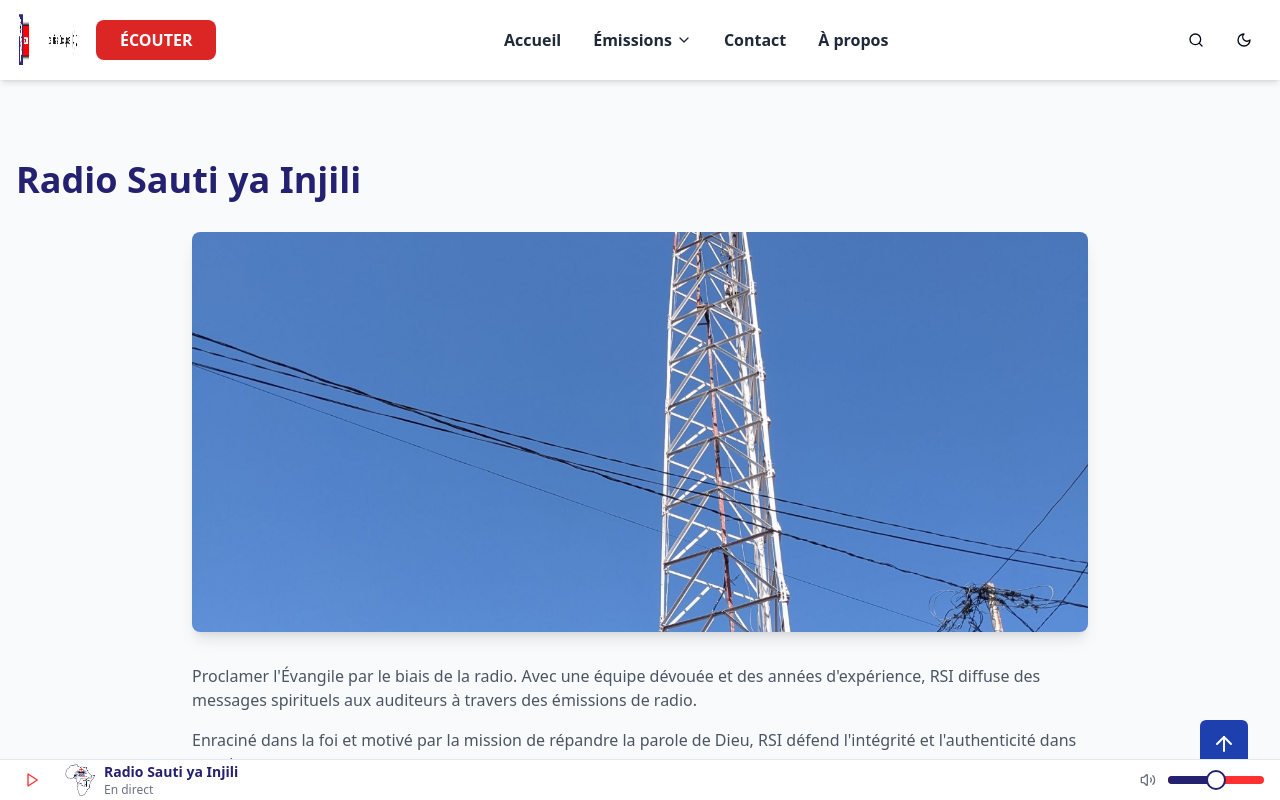
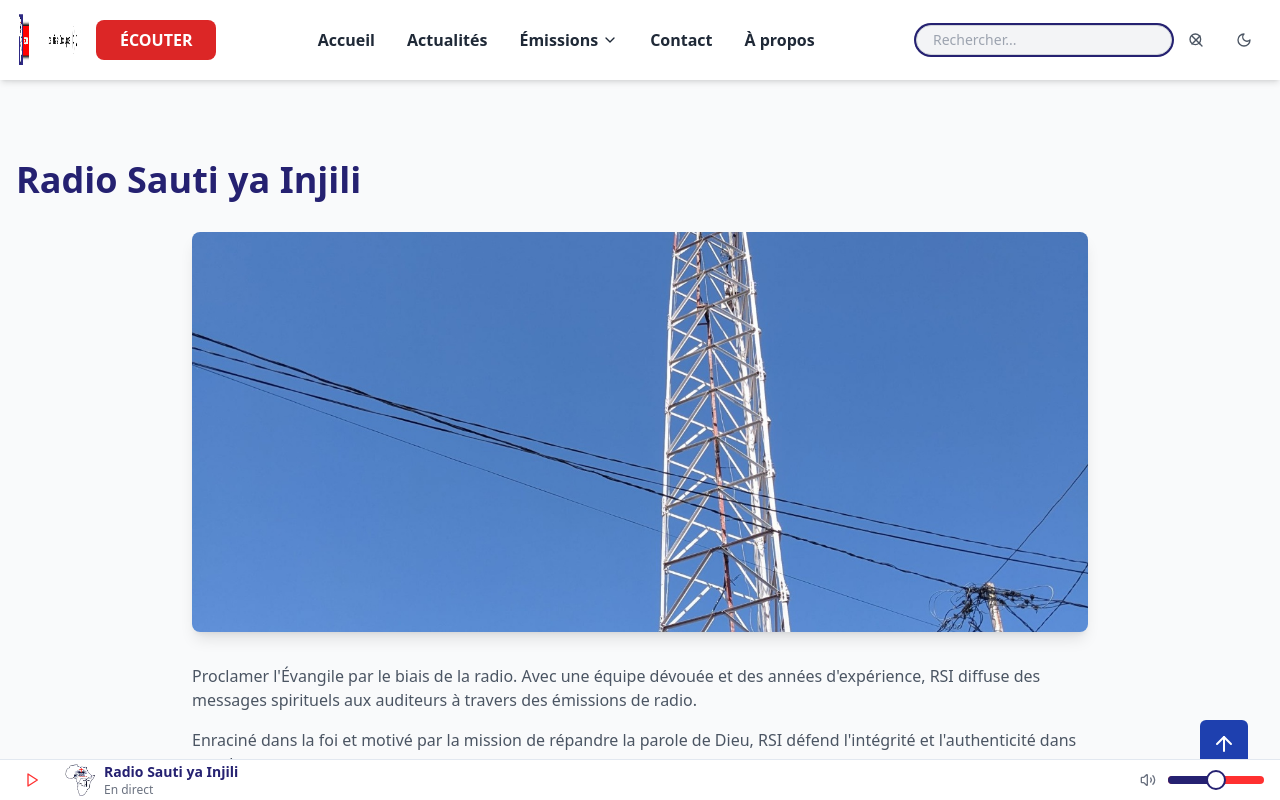
Before and after one commit to oredytech/sauti-radio-web, a React (Vite) app: page /about in a window 1280 px wide. Both pictures are taken after a click on the button 1195 px from the left and 40 px from the top of the page. Shown: the top 800 px of the page. Built offline with nearby package versions, Linux system fonts and the light colour scheme.

Commit message:
Update navbar and implement dark mode
This commit replaces the current logo with a new one, adds a missing "Actualités" link to the navigation, and implements dark mode functionality.  It also addresses the search functionality.

```diff
--- a/src/components/Navbar.tsx
+++ b/src/components/Navbar.tsx
@@ -1,11 +1,50 @@
 
+import { useState, useEffect } from "react";
 import { Link } from "react-router-dom";
-import { ChevronDown, Search, Moon } from "lucide-react";
+import { ChevronDown, Search, Moon, Sun, X } from "lucide-react";
 import { Button } from "@/components/ui/button";
 
 const Navbar = () => {
+  const [isOpen, setIsOpen] = useState(false);
+  const [isDarkMode, setIsDarkMode] = useState(() => {
+    return document.documentElement.classList.contains('dark');
+  });
+  const [showSearch, setShowSearch] = useState(false);
+  const [searchQuery, setSearchQuery] = useState("");
+
+  // Toggle dark mode
+  const toggleDarkMode = () => {
+    if (isDarkMode) {
+      document.documentElement.classList.remove('dark');
+      localStorage.setItem('theme', 'light');
+    } else {
+      document.documentElement.classList.add('dark');
+      localStorage.setItem('theme', 'dark');
+    }
+    setIsDarkMode(!isDarkMode);
+  };
+
+  // Initialize theme on component mount
+  useEffect(() => {
+    const savedTheme = localStorage.getItem('theme') || 'light';
+    if (savedTheme === 'dark' && !document.documentElement.classList.contains('dark')) {
+      document.documentElement.classList.add('dark');
+      setIsDarkMode(true);
+    }
+  }, []);
+
+  const handleSearch = (e) => {
+    e.preventDefault();
+    if (searchQuery.trim()) {
+      console.log("Searching for:", searchQuery);
+      // Add actual search functionality here
+      setSearchQuery("");
+      setShowSearch(false);
+    }
+  };
+
   return (
-    <nav className="bg-white shadow-md sticky top-0 z-50">
+    <nav className="bg-white dark:bg-gray-900 shadow-md sticky top-0 z-50 transition-colors duration-300">
       <div className="container mx-auto px-4">
         <div className="flex items-center justify-between h-20">
           {/* Logo et bouton écouter */}
@@ -26,40 +65,89 @@ const Navbar = () => {
 
           {/* Navigation liens */}
           <div className="hidden md:flex items-center space-x-8">
-            <Link to="/" className="text-gray-800 hover:text-primary font-semibold">
+            <Link to="/" className="text-gray-800 dark:text-gray-200 hover:text-primary dark:hover:text-primary font-semibold">
               Accueil
             </Link>
+            <Link to="/actualites" className="text-gray-800 dark:text-gray-200 hover:text-primary dark:hover:text-primary font-semibold">
+              Actualités
+            </Link>
             <div className="relative group">
-              <button className="flex items-center text-gray-800 hover:text-primary font-semibold">
+              <button className="flex items-center text-gray-800 dark:text-gray-200 hover:text-primary dark:hover:text-primary font-semibold">
                 Émissions <ChevronDown className="h-4 w-4 ml-1" />
               </button>
-              <div className="absolute hidden group-hover:block bg-white shadow-lg rounded-md p-2 w-48 mt-2">
-                <Link to="/emissions/morning" className="block p-2 hover:bg-gray-100 rounded">
+              <div className="absolute hidden group-hover:block bg-white dark:bg-gray-800 shadow-lg rounded-md p-2 w-48 mt-2">
+                <Link to="/emissions/morning" className="block p-2 hover:bg-gray-100 dark:hover:bg-gray-700 rounded text-gray-800 dark:text-gray-200">
                   Morning Show
                 </Link>
-                <Link to="/emissions/evening" className="block p-2 hover:bg-gray-100 rounded">
+                <Link to="/emissions/evening" className="block p-2 hover:bg-gray-100 dark:hover:bg-gray-700 rounded text-gray-800 dark:text-gray-200">
                   Evening Show
                 </Link>
-                <Link to="/emissions/weekend" className="block p-2 hover:bg-gray-100 rounded">
+                <Link to="/emissions/weekend" className="block p-2 hover:bg-gray-100 dark:hover:bg-gray-700 rounded text-gray-800 dark:text-gray-200">
                   Weekend Show
                 </Link>
               </div>
             </div>
-            <Link to="/contact" className="text-gray-800 hover:text-primary font-semibold">
+            <Link to="/contact" className="text-gray-800 dark:text-gray-200 hover:text-primary dark:hover:text-primary font-semibold">
               Contact
             </Link>
-            <Link to="/about" className="text-gray-800 hover:text-primary font-semibold">
+            <Link to="/about" className="text-gray-800 dark:text-gray-200 hover:text-primary dark:hover:text-primary font-semibold">
               À propos
             </Link>
           </div>
 
           {/* Boutons search et theme */}
           <div className="flex items-center space-x-2">
-            <Button variant="ghost" size="icon" className="rounded-full">
-              <Search className="h-5 w-5" />
-            </Button>
-            <Button variant="ghost" size="icon" className="rounded-full">
-              <Moon className="h-5 w-5" />
+            {/* Search button and form */}
+            {showSearch ? (
+              <form
+                onSubmit={handleSearch}
+                className="relative flex items-center"
+              >
+                <input
+                  type="text"
+                  placeholder="Rechercher..."
+                  value={searchQuery}
+                  onChange={(e) => setSearchQuery(e.target.value)}
+                  className="bg-gray-100 dark:bg-gray-800 border border-gray-300 dark:border-gray-700 rounded-full pl-4 pr-10 py-1 focus:outline-none focus:ring-2 focus:ring-primary text-sm w-full md:w-64 transition-all"
+                  autoFocus
+                />
+                <Button
+                  type="submit"
+                  variant="ghost"
+                  size="icon"
+                  className="absolute right-0 rounded-full"
+                >
+                  <Search className="h-5 w-5 text-gray-600 dark:text-gray-300" />
+                </Button>
+                <Button
+                  type="button"
+                  variant="ghost"
+                  size="icon"
+                  className="ml-1"
+                  onClick={() => setShowSearch(false)}
+                >
+                  <X className="h-5 w-5 text-gray-600 dark:text-gray-300" />
+                </Button>
+              </form>
+            ) : (
+              <Button variant="ghost" size="icon" className="rounded-full" onClick={() => setShowSearch(true)}>
+                <Search className="h-5 w-5 text-gray-600 dark:text-gray-300" />
+              </Button>
+            )}
+
+            {/* Dark/Light mode toggle */}
+            <Button
+              variant="ghost"
+              size="icon"
+              className="rounded-full"
+              onClick={toggleDarkMode}
+              aria-label={isDarkMode ? "Switch to light mode" : "Switch to dark mode"}
+            >
+              {isDarkMode ? (
+                <Sun className="h-5 w-5 text-gray-300" />
+              ) : (
+                <Moon className="h-5 w-5 text-gray-600" />
+              )}
             </Button>
 
             {/* Bouton mobile écouter */}
@@ -74,9 +162,9 @@ const Navbar = () => {
               variant="ghost"
               size="icon"
               className="md:hidden rounded-full"
-              onClick={() => console.log('Menu mobile')}
+              onClick={() => setIsOpen(!isOpen)}
             >
-              <svg xmlns="http://www.w3.org/2000/svg" fill="none" viewBox="0 0 24 24" stroke="currentColor" className="h-6 w-6">
+              <svg xmlns="http://www.w3.org/2000/svg" fill="none" viewBox="0 0 24 24" stroke="currentColor" className="h-6 w-6 text-gray-600 dark:text-gray-300">
                 <path strokeLinecap="round" strokeLinejoin="round" strokeWidth={2} d="M4 6h16M4 12h16M4 18h16" />
               </svg>
             </Button>
@@ -84,19 +172,68 @@ const Navbar = () => {
         </div>
       </div>
 
-      {/* Mobile menu - hidden by default */}
-      <div className="hidden md:hidden">
+      {/* Mobile menu - conditionally shown */}
+      <div className={`${isOpen ? 'block' : 'hidden'} md:hidden bg-white dark:bg-gray-900 shadow-lg transition-all duration-300`}>
         <div className="px-2 pt-2 pb-3 space-y-1">
-          <Link to="/" className="block px-3 py-2 rounded-md text-base font-medium text-gray-800 hover:bg-gray-100">
+          <Link
+            to="/"
+            className="block px-3 py-2 rounded-md text-base font-medium text-gray-800 dark:text-gray-200 hover:bg-gray-100 dark:hover:bg-gray-800"
+            onClick={() => setIsOpen(false)}
+          >
             Accueil
           </Link>
-          <button className="flex w-full items-center justify-between px-3 py-2 rounded-md text-base font-medium text-gray-800 hover:bg-gray-100">
-            Émissions <ChevronDown className="h-4 w-4" />
-          </button>
-          <Link to="/contact" className="block px-3 py-2 rounded-md text-base font-medium text-gray-800 hover:bg-gray-100">
+          <Link
+            to="/actualites"
+            className="block px-3 py-2 rounded-md text-base font-medium text-gray-800 dark:text-gray-200 hover:bg-gray-100 dark:hover:bg-gray-800"
+            onClick={() => setIsOpen(false)}
+          >
+            Actualités
+          </Link>
+          <div className="relative">
+            <button
+              className="flex w-full items-center justify-between px-3 py-2 rounded-md text-base font-medium text-gray-800 dark:text-gray-200 hover:bg-gray-100 dark:hover:bg-gray-800"
+              onClick={(e) => {
+                e.currentTarget.nextElementSibling.classList.toggle('hidden');
+              }}
+            >
+              Émissions <ChevronDown className="h-4 w-4" />
+            </button>
+            <div className="hidden pl-4 space-y-1">
+              <Link
+                to="/emissions/morning"
+                className="block px-3 py-2 rounded-md text-sm font-medium text-gray-800 dark:text-gray-200 hover:bg-gray-100 dark:hover:bg-gray-800"
+                onClick={() => setIsOpen(false)}
+              >
+                Morning Show
+              </Link>
+              <Link
+                to="/emissions/evening"
+                className="block px-3 py-2 rounded-md text-sm font-medium text-gray-800 dark:text-gray-200 hover:bg-gray-100 dark:hover:bg-gray-800"
+                onClick={() => setIsOpen(false)}
+              >
+                Evening Show
+              </Link>
+              <Link
+                to="/emissions/weekend"
+                className="block px-3 py-2 rounded-md text-sm font-medium text-gray-800 dark:text-gray-200 hover:bg-gray-100 dark:hover:bg-gray-800"
+                onClick={() => setIsOpen(false)}
+              >
+                Weekend Show
+              </Link>
+            </div>
+          </div>
+          <Link
+            to="/contact"
+            className="block px-3 py-2 rounded-md text-base font-medium text-gray-800 dark:text-gray-200 hover:bg-gray-100 dark:hover:bg-gray-800"
+            onClick={() => setIsOpen(false)}
+          >
             Contact
           </Link>
-          <Link to="/about" className="block px-3 py-2 rounded-md text-base font-medium text-gray-800 hover:bg-gray-100">
+          <Link
+            to="/about"
+            className="block px-3 py-2 rounded-md text-base font-medium text-gray-800 dark:text-gray-200 hover:bg-gray-100 dark:hover:bg-gray-800"
+            onClick={() => setIsOpen(false)}
+          >
             À propos
           </Link>
         </div>
```
